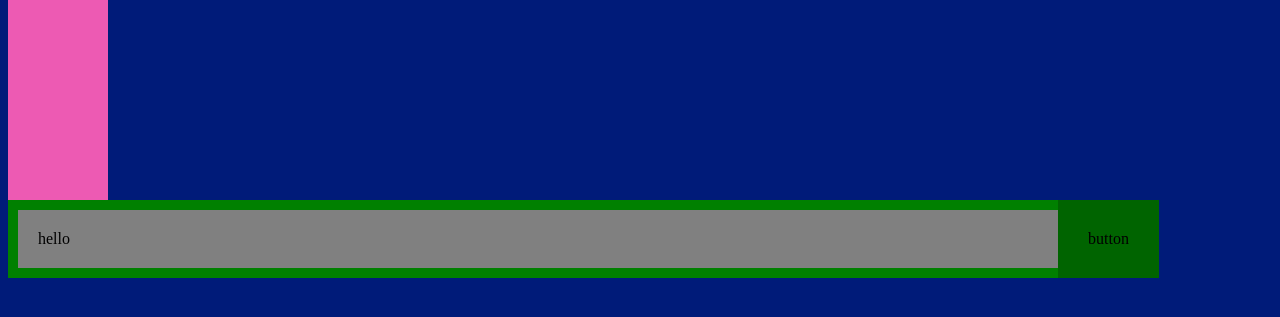
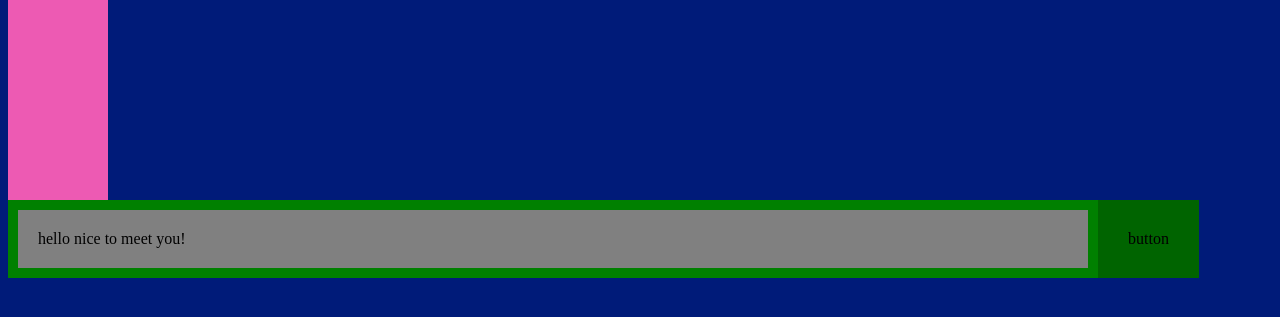
Before and after one commit to Fahlevi20/basic_web_chat_gpt_flask, a Flask app: page / in a window 1280 px wide. Shown: the part 308-625 px from the top of the page. Run offline with Flask 3, Linux system fonts and the light colour scheme.

Commit message:
fix width

```diff
--- a/static/style.css
+++ b/static/style.css
@@ -48,7 +48,7 @@ div.chatbar{
     /* width: 50px;
     height: 50px; */
     padding: 10px;
-    width: 1030px;
+    /* width: 1030px; */
 
 }
 div.chatbar div{
--- a/templates/index.html
+++ b/templates/index.html
@@ -19,7 +19,7 @@
         <div style="padding: 20px;
          background-color: gray;
          width: 1030px;">
-            hello
+            hello nice to meet you!
         </div>
     </div>
     <div class="send-button">
```
